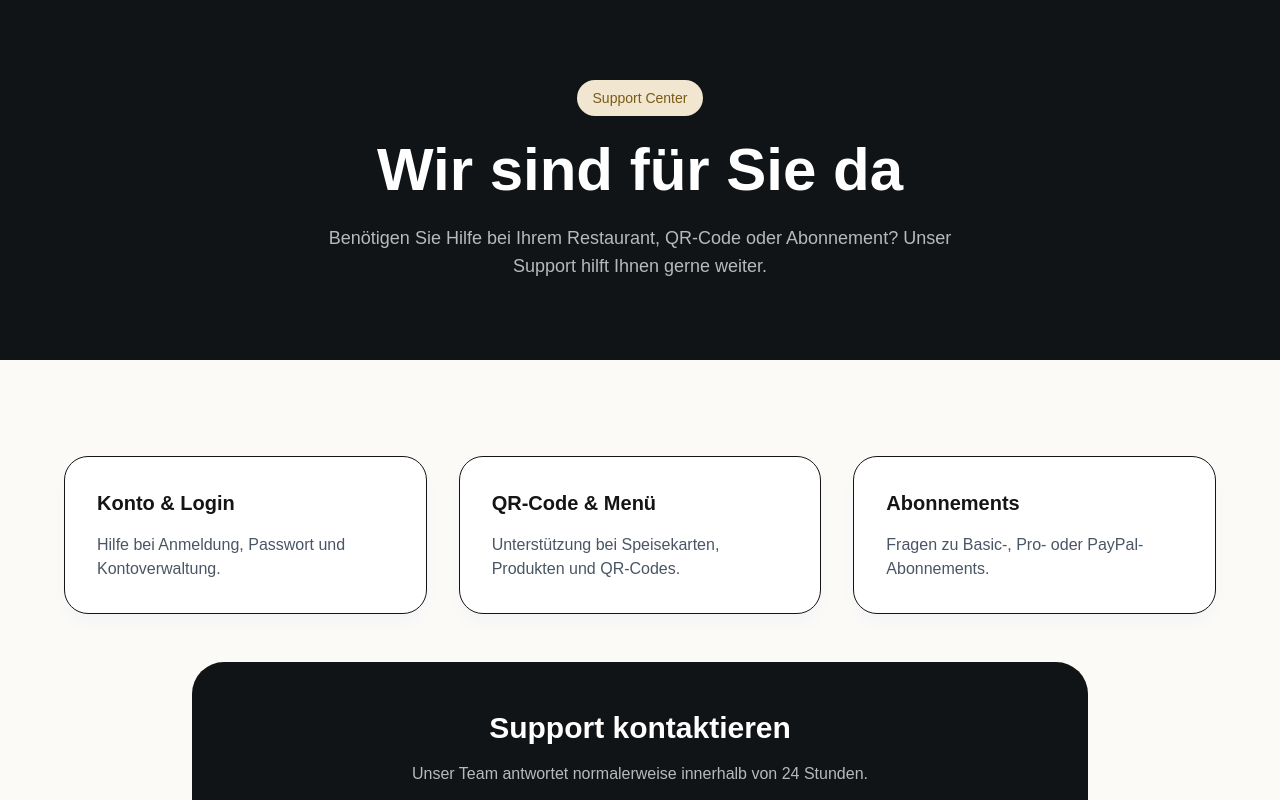
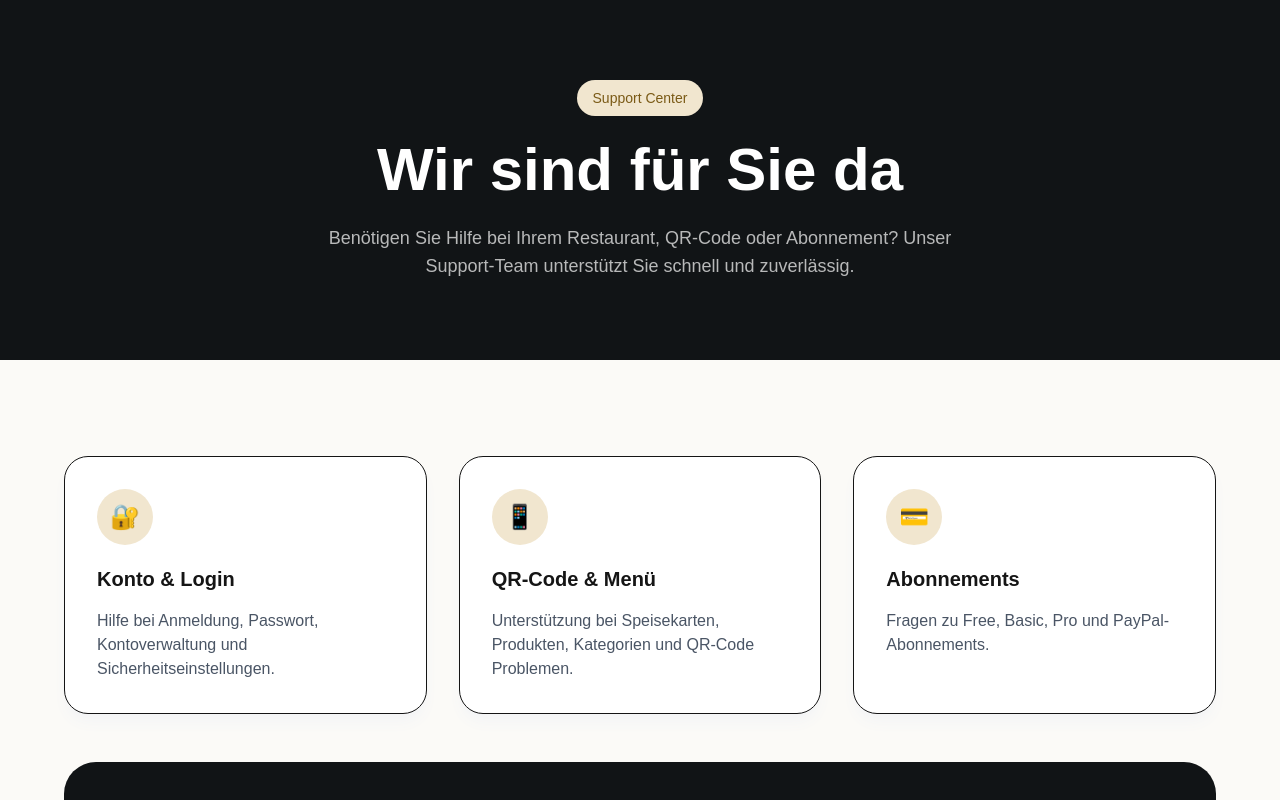
Before and after one commit to ALRAWIHOST/qmenu, a Next.js app: page /support in a window 1280 px wide. Shown: the top 800 px of the page. Built offline with nearby package versions, Linux system fonts and the light colour scheme.

Commit message:
Improve support page SEO

```diff
--- a/src/app/support/page.tsx
+++ b/src/app/support/page.tsx
@@ -1,4 +1,10 @@
-import Link from "next/link";
+import type { Metadata } from "next";
+
+export const metadata: Metadata = {
+  title: "Support | QRMenu",
+  description:
+    "Support und Hilfe für QRMenu Kunden. Unterstützung bei QR-Codes, digitalen Speisekarten, Konten und Abonnements.",
+};
 
 export default function SupportPage() {
   return (
@@ -15,60 +21,78 @@ export default function SupportPage() {
 
           <p className="mx-auto mt-6 max-w-2xl text-lg text-white/70">
             Benötigen Sie Hilfe bei Ihrem Restaurant, QR-Code oder
-            Abonnement? Unser Support hilft Ihnen gerne weiter.
+            Abonnement? Unser Support-Team unterstützt Sie schnell und
+            zuverlässig.
           </p>
         </div>
       </section>
 
       <section className="px-6 py-24">
-        <div className="mx-auto grid max-w-6xl gap-8 md:grid-cols-3">
+        <div className="mx-auto max-w-6xl">
+          <div className="grid gap-8 md:grid-cols-3">
             <div className="rounded-3xl border bg-white p-8 shadow-lg shadow-gray-100">
+              <div className="mb-5 flex h-14 w-14 items-center justify-center rounded-full bg-[#f1e6cf] text-2xl">
+                🔐
+              </div>
+
               <h2 className="mb-4 text-xl font-extrabold">
                 Konto & Login
               </h2>
 
               <p className="text-gray-600">
-              Hilfe bei Anmeldung, Passwort und Kontoverwaltung.
+                Hilfe bei Anmeldung, Passwort, Kontoverwaltung und
+                Sicherheitseinstellungen.
               </p>
             </div>
 
             <div className="rounded-3xl border bg-white p-8 shadow-lg shadow-gray-100">
+              <div className="mb-5 flex h-14 w-14 items-center justify-center rounded-full bg-[#f1e6cf] text-2xl">
+                📱
+              </div>
+
               <h2 className="mb-4 text-xl font-extrabold">
                 QR-Code & Menü
               </h2>
 
               <p className="text-gray-600">
-              Unterstützung bei Speisekarten, Produkten und QR-Codes.
+                Unterstützung bei Speisekarten, Produkten, Kategorien und
+                QR-Code Problemen.
               </p>
             </div>
 
             <div className="rounded-3xl border bg-white p-8 shadow-lg shadow-gray-100">
+              <div className="mb-5 flex h-14 w-14 items-center justify-center rounded-full bg-[#f1e6cf] text-2xl">
+                💳
+              </div>
+
               <h2 className="mb-4 text-xl font-extrabold">
                 Abonnements
               </h2>
 
               <p className="text-gray-600">
-              Fragen zu Basic-, Pro- oder PayPal-Abonnements.
+                Fragen zu Free, Basic, Pro und PayPal-Abonnements.
               </p>
             </div>
           </div>
 
-        <div className="mx-auto mt-12 max-w-4xl rounded-[2rem] bg-[#111416] px-8 py-12 text-center text-white">
+          <div className="mt-12 rounded-[2rem] bg-[#111416] px-8 py-12 text-center text-white">
             <h2 className="mb-4 text-3xl font-extrabold">
               Support kontaktieren
             </h2>
 
             <p className="mx-auto mb-8 max-w-2xl text-white/70">
-            Unser Team antwortet normalerweise innerhalb von 24 Stunden.
+              Unser Team antwortet normalerweise innerhalb von 24 Stunden
+              auf Ihre Anfrage.
             </p>
 
             <a
-            href="mailto:alrawirepair1@gmail.com"
+              href="mailto:mahmoud.alrawi@web.de"
               className="inline-block rounded-xl bg-[#d8aa48] px-8 py-4 font-bold text-black hover:bg-[#e7bd62]"
             >
               E-Mail senden →
             </a>
           </div>
+        </div>
       </section>
     </main>
   );
```
Lines whose indentation alone changed are shown as unchanged.
